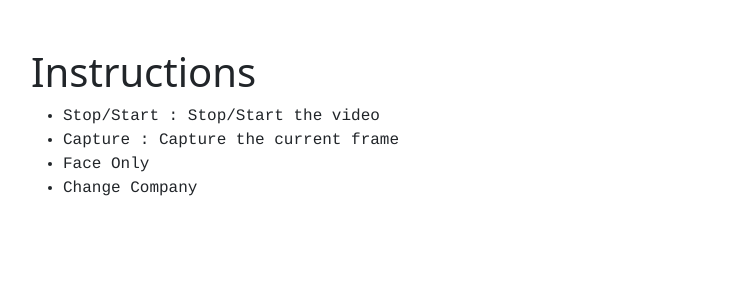
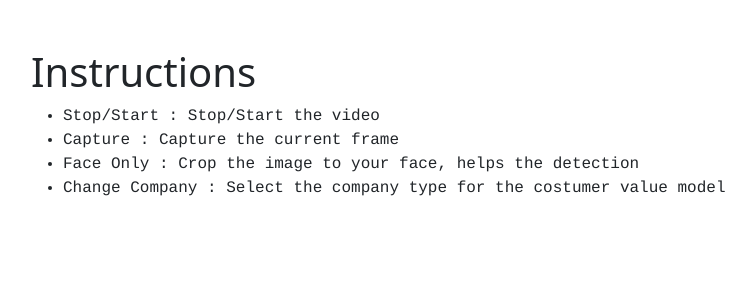
Before and after one commit to DarkErik/IPS, a Flask app: template templates/index.html in a window 1280 px wide. Shown: the part 56-356 px from the top of the page, without its empty margins (51-804 px from the left). Run offline with Flask 3, Linux system fonts and the light colour scheme; the template is opened without the code that fills it, so the values that code supplies are empty.

Commit message:
fixed CV-function

```diff
--- a/CostumerValueModel.py
+++ b/CostumerValueModel.py
@@ -50,7 +50,7 @@ class CVCalculator:
         points += self.mood_off_value * self.value_weighs[2]
         points += self.value_weighs[2] * (1 - self.mood_off_value) * mood_sum
 
-        return points
+        return min(max(0, points), 1)
 
 
 companies = {
--- a/templates/index.html
+++ b/templates/index.html
@@ -37,8 +37,8 @@
     <ul style="font-family:courier;">
         <li>Stop/Start : Stop/Start the video</li>
         <li>Capture : Capture the current frame</li>
-        <li>Face Only</li>
-        <li>Change Company</li>
+        <li>Face Only : Crop the image to your face, helps the detection</li>
+        <li>Change Company : Select the company type for the costumer value model</li>
     </ul>
 </div>
 </body>
```
